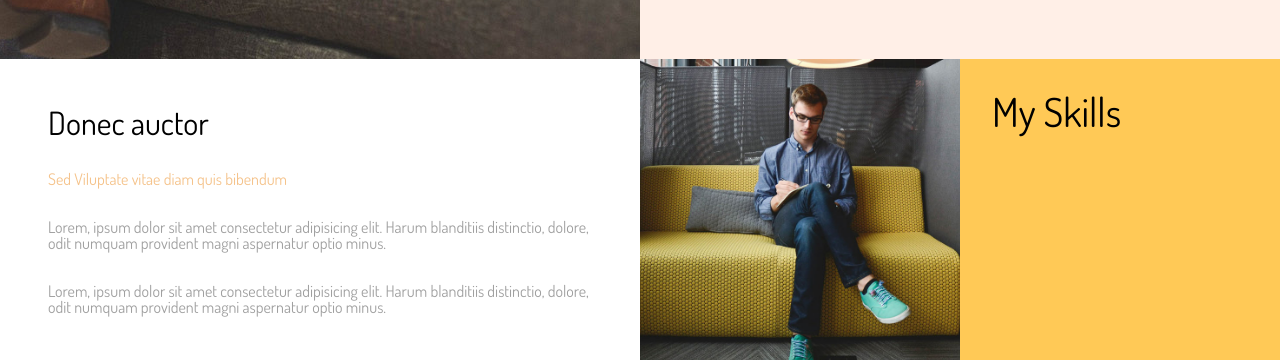
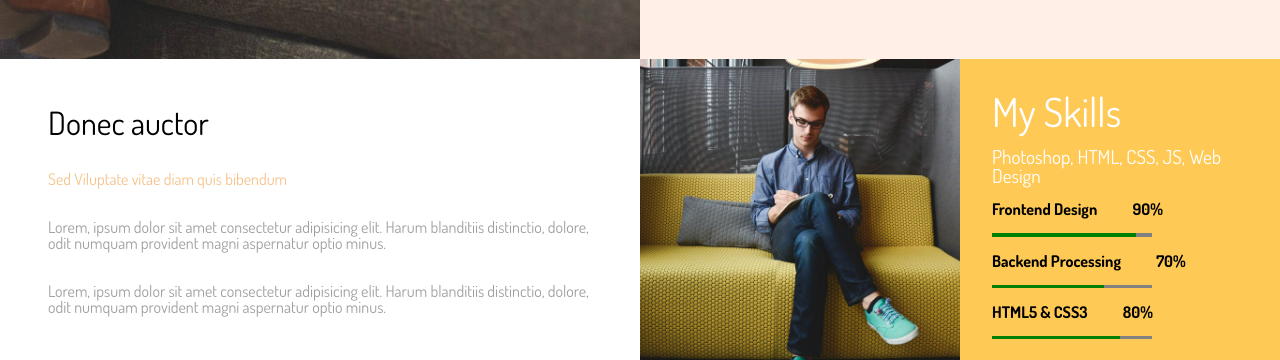
Before and after one commit to Shivam0Anand/html_css_exercises, a plain HTML site: page grid_project/index.html in a window 1280 px wide. Shown: the part 841-1201 px from the top of the page. Drawn offline with Linux system fonts and the light colour scheme.

Commit message:
add progress bar in grid_layout

```diff
--- a/grid_project/assets/stylesheets/styles.css
+++ b/grid_project/assets/stylesheets/styles.css
@@ -218,6 +218,18 @@ a{
     margin-top: 35%;
     padding: 3rem;
 }
+
+.bar {
+    color: #000;
+    font-weight: 700;
+}
+.bar progress {
+    height: 0.2rem;
+    margin: 1rem 0;
+    color: #000;
+    background: #fff;
+}
+
 .intro h3{
     font-size: 1.2rem;
     color: rgb(196, 196, 196);
@@ -245,6 +257,9 @@ a{
     margin-top: 3.5rem;
     font-weight: 700;
 }
+.btn:hover{
+    background: #aaa;
+}
 .col-1-2{
     padding: 3rem;
 }
@@ -262,7 +277,7 @@ a{
 }
 .background{
     background-image: url("../images/about-img.jpg");
-    height: 304px;
+    height: 100%;
     background-position: center;
     background-size: cover;
 }
@@ -276,6 +291,13 @@ a{
 }
 .text h2{
     font-size: 2.5rem;
+    color: #fff;
+}
+.text h4{
+    margin-top: 1rem;
+    color: #fff;
+    margin-bottom: 1rem;
+    font-size: 1.2rem;
 }
 .desktop-color{
     background: rgb(255, 201, 86);
@@ -329,7 +351,7 @@ a{
 }
 .col-1-3{
     background-image: url("../images/experience-img.jpg");
-    height: 25rem;
+    height: 100%;
     background-position: center;
     background-size: cover;
 }
@@ -352,7 +374,7 @@ a{
 }
 .col-3-3{
     background-image: url("../images/education-img.jpg");
-    height: 368px;
+    height: 100%;
     background-size: cover;
     background-position: center;
 }
@@ -381,7 +403,7 @@ form{
 }
 .col-2-2-pic{
     background-image: url("../images/contact-img.jpg");
-    height: 556.94px;
+    height: 100%;
     background-position: center;
     background-size: cover;
 }
--- a/grid_project/index.html
+++ b/grid_project/index.html
@@ -67,7 +67,15 @@
                 <div class="background"></div>
                 <div class="text">
                     <h2>My Skills</h2>
-                    <h4></h4>
+                    <h4>Photoshop, HTML, CSS, JS, Web Design</h4>
+                    <div class="bar">
+                        <p>Frontend Design <span style="margin-left: 2rem">90%</span></p>
+                        <progress value="90" max="100"></progress>
+                        <p>Backend Processing <span style="margin-left: 2rem">70%</span></p>
+                        <progress value="70" max="100"></progress>
+                        <p>HTML5 & CSS3 <span style="margin-left: 2rem">80%</span></p>
+                        <progress value="80" max="100"></progress>
+                    </div>
                 </div>
             </article>
         </section>
```
